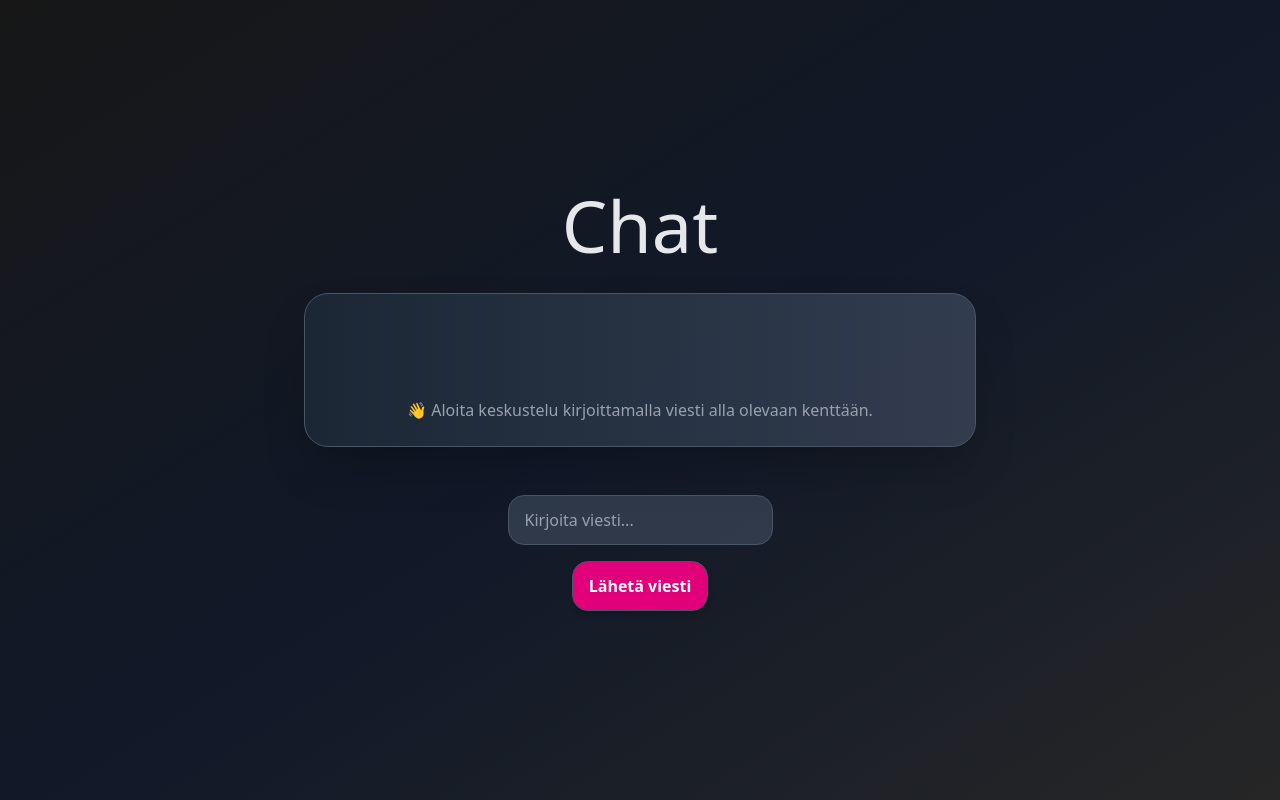
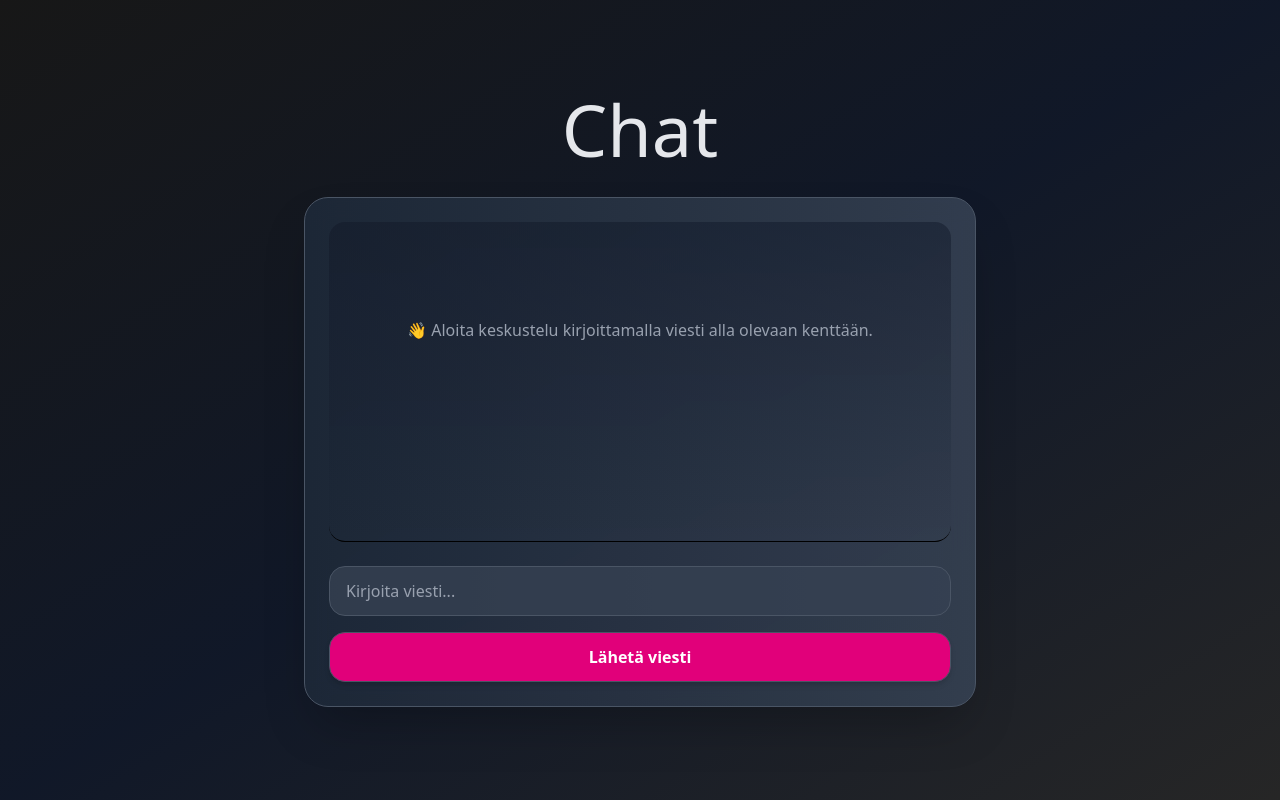
Before and after one commit to OskariR83/Generatiivinen-teko-ly-opinn-ytety-prosessin-tukena, a React app in the folder frontend/: page / in a window 1280 px wide. Built offline with nearby package versions, Linux system fonts and the light colour scheme; the HTML template or start-up script is replaced by a standard one.

Commit message:
Chat UI korjailua

```diff
--- a/frontend/src/App.jsx
+++ b/frontend/src/App.jsx
@@ -42,6 +42,7 @@ function App() {
         Chat
       </h1>
       <div className="w-full max-w-2xl bg-gradient-to-r from-gray-800/90 to-gray-700/90 backdrop-blur-md border border-gray-600 rounded-3xl p-6 shadow-2xl">
+        <div className="h-80 overflow-y-auto border-b boprder-gray-600 mb-6 p-4 bg-gradient-to-b from-gray-900/50 to-gray-800-50 rounded-2xl">
           {messages.length === 0 && (
             <div className="text-center text-gray-400 mt-20">
               👋 Aloita keskustelu kirjoittamalla viesti alla olevaan kenttään.
@@ -51,32 +52,33 @@ function App() {
           {messages.map((msg) => (
             <div
               key={msg.id}
-            className={`p-3 m-2 rounded-2xl max-w-xs whitespace-pre-wrap ${
+              className={`p-3 m-2 rounded-2xl max-w-[60%] break words break-all whitespace-pre-wrap overflow-hidden ${
                 msg.isUser
                   ? "bg-[#E1007A]/40 text-white self-end"
                   : "bg-gray-600/40 text-gray-100 self-start"
               }`}
             >
-            <div className="whitespace-pre-wrap">{msg.content}</div>
+              <div>{msg.content}</div>
             </div>
           ))}
           <div ref={messagesEndRef}></div>
         </div>
-      <div className="flex flex-col items-center gap-4 w-full max-w-md mt-4">
+        <div className="flex flex-col items-center gap-4 w-full mx-auto mt-4">
           <input
             type="text"
             value={inputValue}
             onChange={(e) => setInputValue(e.target.value)}
             onKeyDown={handleKeyPress}
             placeholder="Kirjoita viesti..."
-          className="flex-1 px-4 py-3 bg-gray-700/80 border border-gray-600 rounded-2xl text-white placeholder-gray-400 focus:outline-none focus:ring-2 focus:shadow-xl focus:shadow-sky-400/80 focus:ring-sky-500 transition duration-400 disabled:opacity-50 disabled:cursor-not-allowed"
+            className="w-full px-4 py-3 bg-gray-700/80 border border-gray-600 rounded-2xl text-white placeholder-gray-400 focus:outline-none focus:ring-2 focus:shadow-xl focus:shadow-sky-400/80 focus:ring-sky-500 transition duration-400 disabled:opacity-50 disabled:cursor-not-allowed"
           />
           <button
             onClick={sendMessage}
-          className="flex-1 px-4 py-3 bg-[#E1007A] hover:bg-[#c9006a] border border-gray-600 rounded-2xl text-white font-semibold shadow-md hover:shadow-lg focus:outline-none focus:ring-2 focus:ring-[#E1007A]/50 transition duration-200"
+            className="w-full px-4 py-3 bg-[#E1007A] hover:bg-[#c9006a] border border-gray-600 rounded-2xl text-white font-semibold shadow-md hover:shadow-lg focus:outline-none focus:ring-2 focus:ring-[#E1007A]/50 transition duration-200"
           >
             Lähetä viesti
           </button>
+        </div>
       </div>
     </div>
   );
```
Lines whose indentation alone changed are shown as unchanged.
